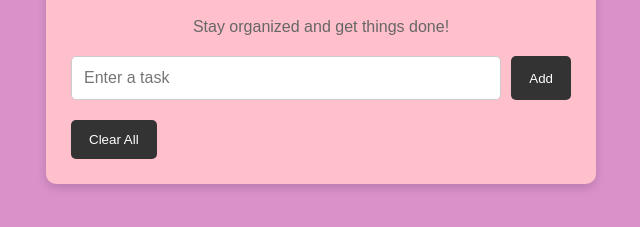
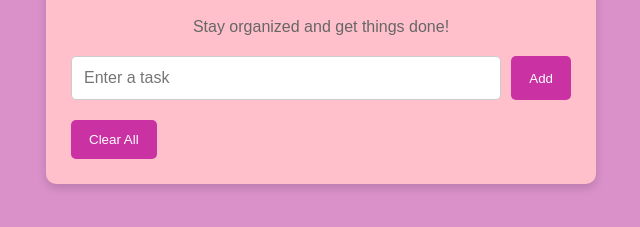
Before and after one commit to eleuteriobeann-bit/To-Do-List, a plain HTML site: page index.html in a window 1280 px wide. Shown: the part 105-332 px from the top of the page, without its empty margins (319-959 px from the left). Drawn offline with Linux system fonts and the light colour scheme.

Commit message:
Update style.css

```diff
--- a/style.css
+++ b/style.css
@@ -51,7 +51,7 @@ h1 {
 
 .input-area button,
 .clear-btn {
-    background: #333;
+    background: #ca32a4;
     color: white;
 }
 
```
